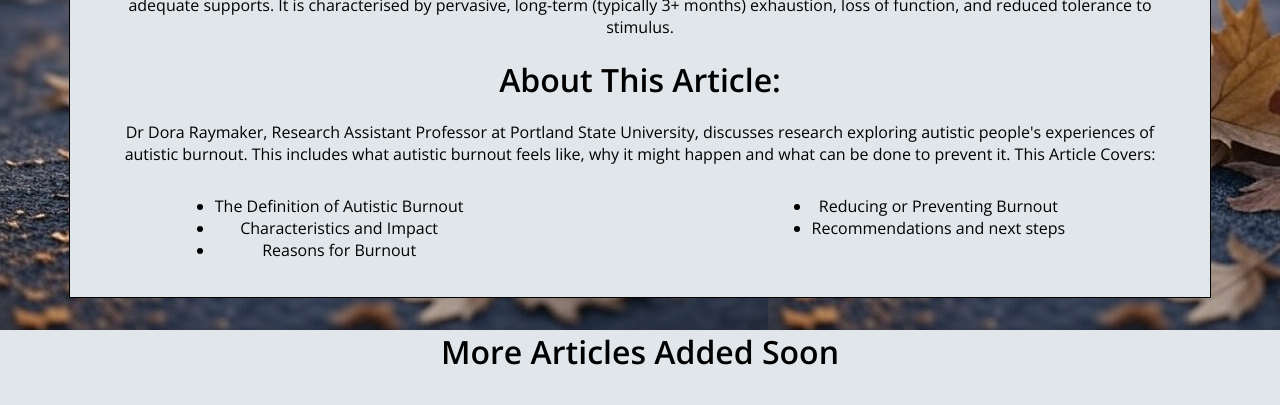
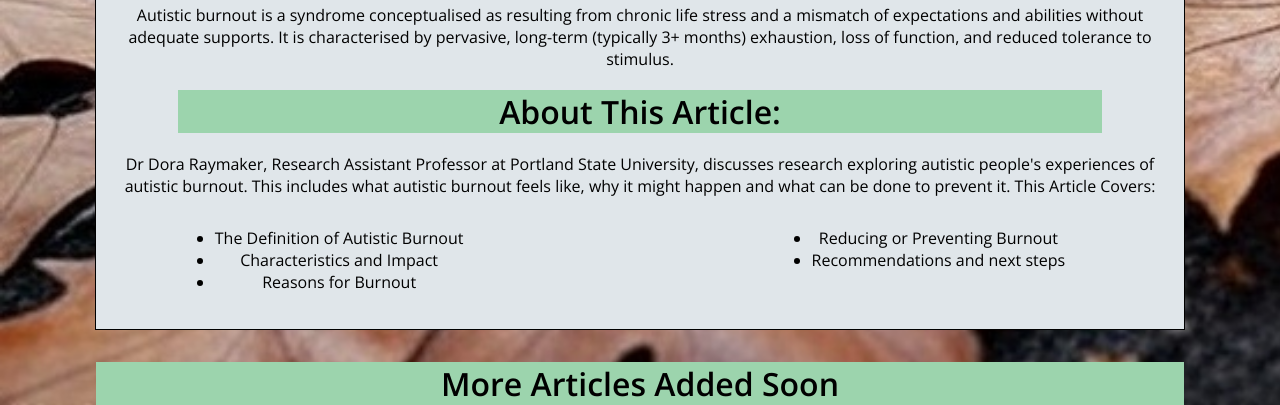
Before and after one commit to JessMouse85/Autism-Project, a plain HTML site: page support.html in a window 1280 px wide. Shown: the part 759-1164 px from the top of the page. Before the commit the page ends 1132 px from the top, so only its background shows below. Drawn offline with nearby package versions, Linux system fonts and the light colour scheme.

Commit message:
Style upgrade

```diff
--- a/resources/CSS/style.css
+++ b/resources/CSS/style.css
@@ -6,8 +6,9 @@
     padding: 0;
 }
 body {
-    background-image: url("../images/Leaves.jpg");
-    background-size: center;
+    background-image: url("../images/bodybg.jpg");
+    background-size: cover;
+    min-height: 100vh;
 }
 .page-head {
     font-weight: 800;
@@ -47,8 +48,11 @@ body {
     background-color: #B3CDE3;
 }
 .section-head {
+    background-color: rgb(156, 212, 173);
     font-size: 2rem;
     text-align: center;
+    margin: 0 auto;
+    width: 85%;
 }
 .section-head a {
     font-size: 2rem;
@@ -63,6 +67,8 @@ body {
     flex-direction: column;
     width: 85%;
     margin: 0 auto;
+    padding: 0 2rem;
+    margin-bottom: 2rem;
 }
 .resource-box {
     background-image: url("../images/infopanel.jpg");
@@ -75,7 +81,8 @@ body {
     padding: 10px;
 }
 
-.resource-box h1 {
+.resource-box .section-head {
+    width: 100%;
     font-size: 1.25rem;
 }
 
@@ -84,7 +91,8 @@ body {
     justify-content: space-around;
     display: flex;
     width: 85%;
-    margin: 0 auto;
+    background-color: transparent;
+    margin: 2% auto;
 }
 
 .resource-box a {
@@ -93,21 +101,14 @@ body {
     font-size: 1.25rem;
 }
 
-.article-summary {
-    margin: 0 auto;
-    display: flex;
-    flex-direction: column;
+.article-summary{
     width: 85%;
-
-}
-
-.article-summary{
     position: relative;
     display: flex;
     flex-direction: column;
-    padding: 2%;
+    padding: 2% 0;
     border: 1px solid black;
-    margin-bottom: 2rem;
+    margin: 2rem auto;
     justify-content: center; /* Corrected from justify-items to center content */
     align-items: center; /* Centers items horizontally within the column */
     text-align: center; /* Fallback for non-flex children */
--- a/support.html
+++ b/support.html
@@ -26,7 +26,7 @@
      <section class="article-summary">
         <h1 class="section-head"><a href="https://autism.org.uk/advice-and-guidance/topics/behaviour/masking">National Autistic Society (UK) - Masking </a></h1>
         <p>Masking is a strategy used by some autistic people, consciously or unconsciously, to appear non-autistic. While this strategy can help them get by at school, work and in social situations, it can have a devastating impact on mental health, sense of self and access to an autism diagnosis.</p>
-        <h1 class="section-head">About this Article:</h1>
+        <h1 class="section-head">About This Article:</h1>
         <p>This is a comprehensive guide on the practice of masking among autistic people. It covers the following topics:</p>
         <section class="list-container">
             <ul>
```
Also changed, not shown: index.html (+1 -1 lines), resources/images/bodybg.jpg (added).
